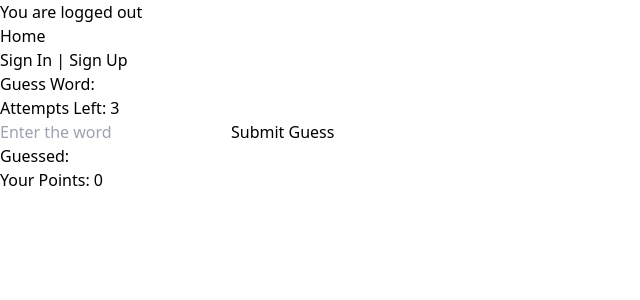
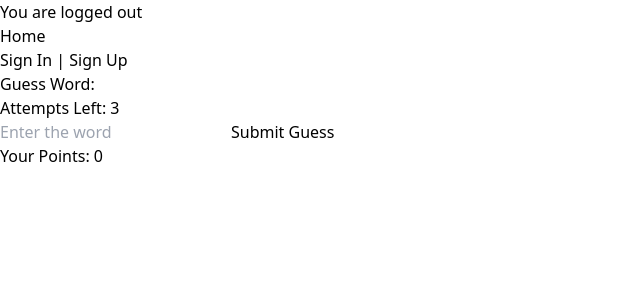
Before and after one commit to CodeOp-tech/fs34-group-A, a React (Vite) app in the folder client/: page /game in a window 1280 px wide. Shown: the top 300 px of the page, without its empty margins (0-640 px from the left). Built offline with nearby package versions, Linux system fonts and the light colour scheme; no server answers.

Commit message:
game logic DONE irene

```diff
--- a/client/src/components/Game.jsx
+++ b/client/src/components/Game.jsx
@@ -182,7 +182,7 @@ useEffect(() => {
         />
         <button onClick={handleGuessSubmit}>Submit Guess</button>
         <p>{result}</p>
-        <p>Guessed: {guesses.join(', ')}</p>
+        {guesses.length > 0 && <p>Guessed: {guesses.join(', ')}</p>}
         <p>Your Points: {userPoints}</p>
       </div>
     </div>
```
